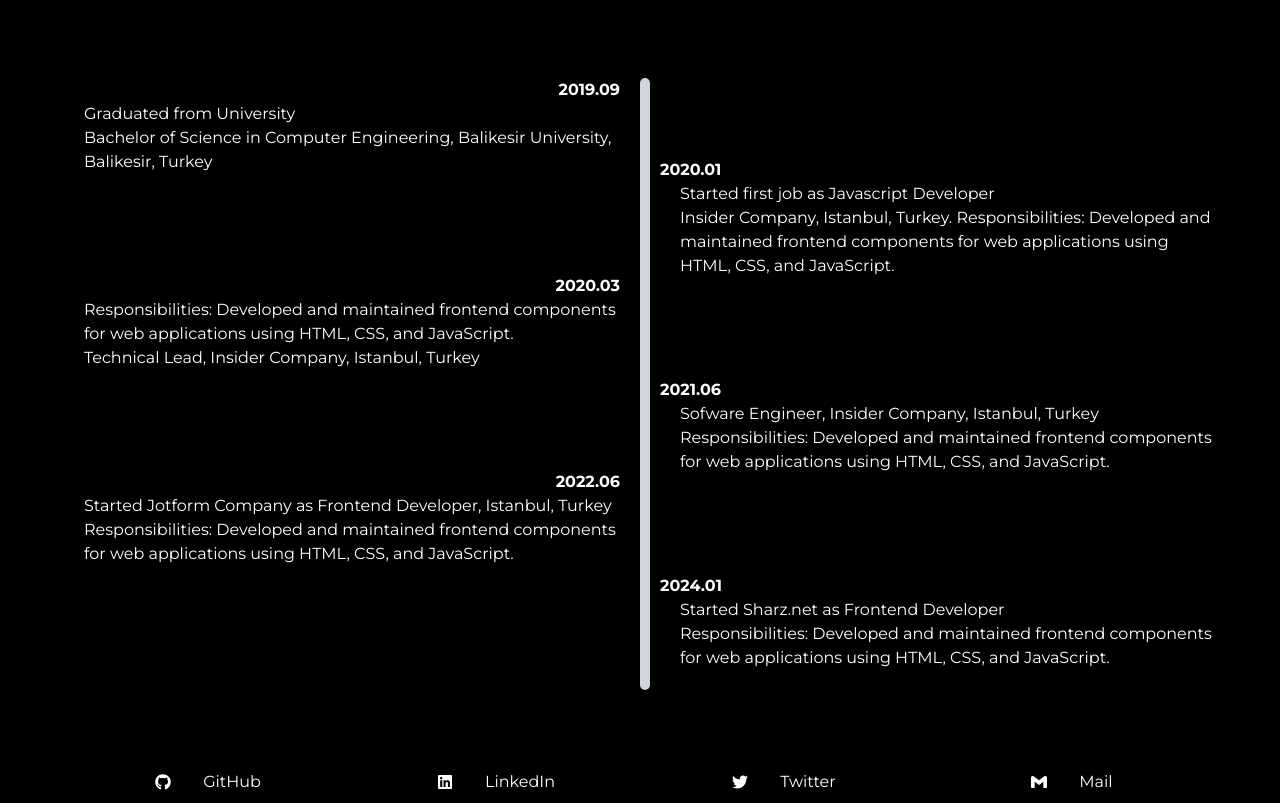
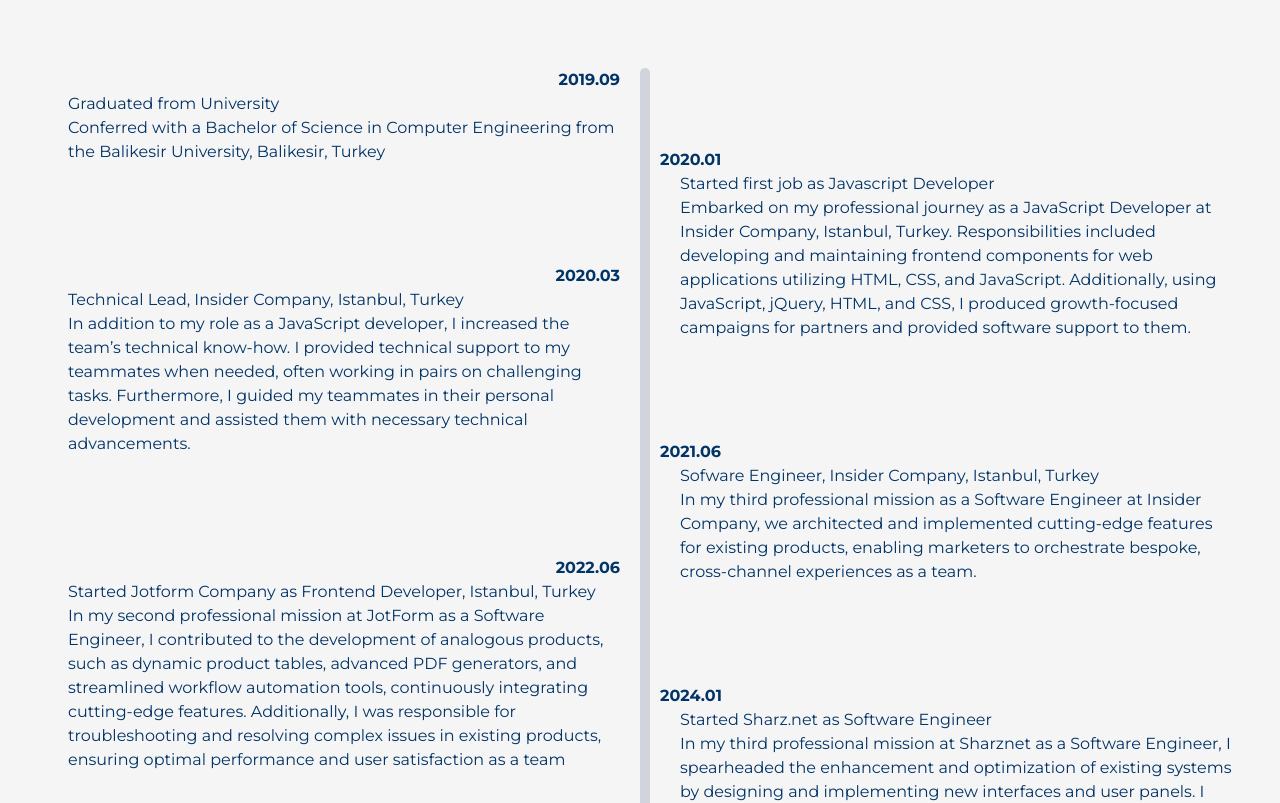
Before and after one commit to uufukttas/Portfolio, a Next.js app: page /About in a window 1280 px wide. Shown: the part 374-1177 px from the top of the page. Built offline with nearby package versions, Linux system fonts and the light colour scheme.

Commit message:
Added about page

```diff
--- a/pages/About.tsx
+++ b/pages/About.tsx
@@ -12,7 +12,7 @@
 
 const About: React.FC = () => {
     return (
-        <div className={`${montserrat.className} about-page-container h-full flex flex-col bg-black text-white`}>
+        <div className={`${montserrat.className} about-page-container h-full flex flex-col bg-[#F5F5F5] text-[#003366]`}>
             <Main>
                 <Summary />
                 <Timeline />
--- a/src/components/Main.tsx
+++ b/src/components/Main.tsx
@@ -5,7 +5,7 @@
 
 const Main: React.FC<{ children: React.ReactNode }> = ({ children }: { children: React.ReactNode }) => {
     return (
-        <div className={`main-container w-full h-full flex flex-col justify-around items-center p-16`}>
+        <div className={`main-container w-full h-full flex flex-col justify-between items-center p-12`}>
             <Navbar />
             {children}
             <Footer />
--- a/src/components/Summary.tsx
+++ b/src/components/Summary.tsx
@@ -15,7 +15,7 @@
             </div>
             <div className={`summary-text w-2/4`}>
                 <p>
-                    I am a software engineer with a passion for creating and developing web applications. I have experience in both front-end and back-end development, and I am always looking for new challenges to tackle. I am a quick learner and a team player, and I am always eager to learn new technologies and improve my skills.
+                    I am a software engineer with extensive experience in developing dynamic interfaces, creating new components and libraries, and designing robust structural frameworks and architecture. My expertise includes troubleshooting complex issues, implementing SEO strategies, and enhancing user satisfaction while driving innovation and improving processes.
                 </p>
             </div>
         </div>
--- a/src/components/Timeline.tsx
+++ b/src/components/Timeline.tsx
@@ -2,43 +2,54 @@
 import '../styles/timeline.css';
 
 const Timeline = () => {
-
     const events = [
         {
             date: "2019.09",
-            details: "Bachelor of Science in Computer Engineering, Balikesir University, Balikesir, Turkey",
+            details: "Conferred with a Bachelor of Science in Computer Engineering from the Balikesir University, Balikesir, Turkey",
             event: "Graduated from University",
             position: 'left'
         },
         {
             date: "2020.01",
+            details: `Embarked on my professional journey as a JavaScript Developer at Insider Company, Istanbul, Turkey.
+                Responsibilities included developing and maintaining frontend components for web applications utilizing HTML, CSS, and JavaScript.
+                Additionally, using JavaScript, jQuery, HTML, and CSS, I produced growth-focused campaigns for partners and provided software support to them.`,
             event: "Started first job as Javascript Developer",
-            details: `Insider Company, Istanbul, Turkey.
-                Responsibilities: Developed and maintained frontend components for web applications using HTML, CSS, and JavaScript.`,
             position: 'right'
         },
         {
             date: "2020.03",
-            details: "Technical Lead, Insider Company, Istanbul, Turkey",
-            event:   `Responsibilities: Developed and maintained frontend components for web applications using HTML, CSS, and JavaScript.`,
+            details: `In addition to my role as a JavaScript developer, I increased the team’s technical know-how.
+                I provided technical support to my teammates when needed, often working in pairs on challenging tasks.
+                Furthermore, I guided my teammates in their personal development and assisted them with necessary technical advancements.`,
+            event: "Technical Lead, Insider Company, Istanbul, Turkey",
             position: 'left'
         },
         {
             date: "2021.06",
             event: "Sofware Engineer, Insider Company, Istanbul, Turkey",
-            details: "Responsibilities: Developed and maintained frontend components for web applications using HTML, CSS, and JavaScript.",
+            details: `In my third professional mission as a Software Engineer at Insider Company,
+                we architected and implemented cutting-edge features for existing products, enabling marketers to orchestrate bespoke, cross-channel experiences as a team.`,
             position: 'right'
         },
         {
             date: "2022.06",
             event: "Started Jotform Company as Frontend Developer, Istanbul, Turkey",
-            details: "Responsibilities: Developed and maintained frontend components for web applications using HTML, CSS, and JavaScript.",
+            details: `In my second professional mission at JotForm as a Software Engineer,
+                I contributed to the development of analogous products, such as dynamic product tables, advanced PDF generators,
+                and streamlined workflow automation tools, continuously integrating cutting-edge features.
+                Additionally, I was responsible for troubleshooting and resolving complex issues in existing products,
+                ensuring optimal performance and user satisfaction as a team`,
             position: 'left'
         },
         {
             date: "2024.01",
-            event: "Started Sharz.net as Frontend Developer",
-            details: "Responsibilities: Developed and maintained frontend components for web applications using HTML, CSS, and JavaScript.",
+            event: "Started Sharz.net as Software Engineer",
+            details: `In my third professional mission at Sharznet as a Software Engineer,
+                I spearheaded the enhancement and optimization of existing systems by designing and implementing new interfaces and user panels.
+                I engineered new components, libraries, and developed the architecture of design systems for widespread use within the company.
+                My role also encompassed creating intricate dashboards and incorporating advanced visual effects to elevate the user experience.
+                Additionally, I was responsible for designing the structural framework, implementing SEO strategies, and overseeing the publishing process.`,
             position: 'right'
         }
     ];
@@ -66,7 +77,7 @@
                         <div key={index} className={`timeline-item pl-5 self-end ${index !== 0 ? 'pt-[80px]' : ''}`}>
                             <div className="timeline-date flex justify-start">{event.date}</div>
                             <div className="timeline-content">
-                                <h3>{event.event}</h3>
+                                <h2>{event.event}</h2>
                                 <p>{event.details}</p>
                             </div>
                         </div>
@@ -74,8 +85,7 @@
                 </div>
             </div>
         </div>
+    );
+};
 
-    );
-}
-
-export default Timeline
+export default Timeline;
```
